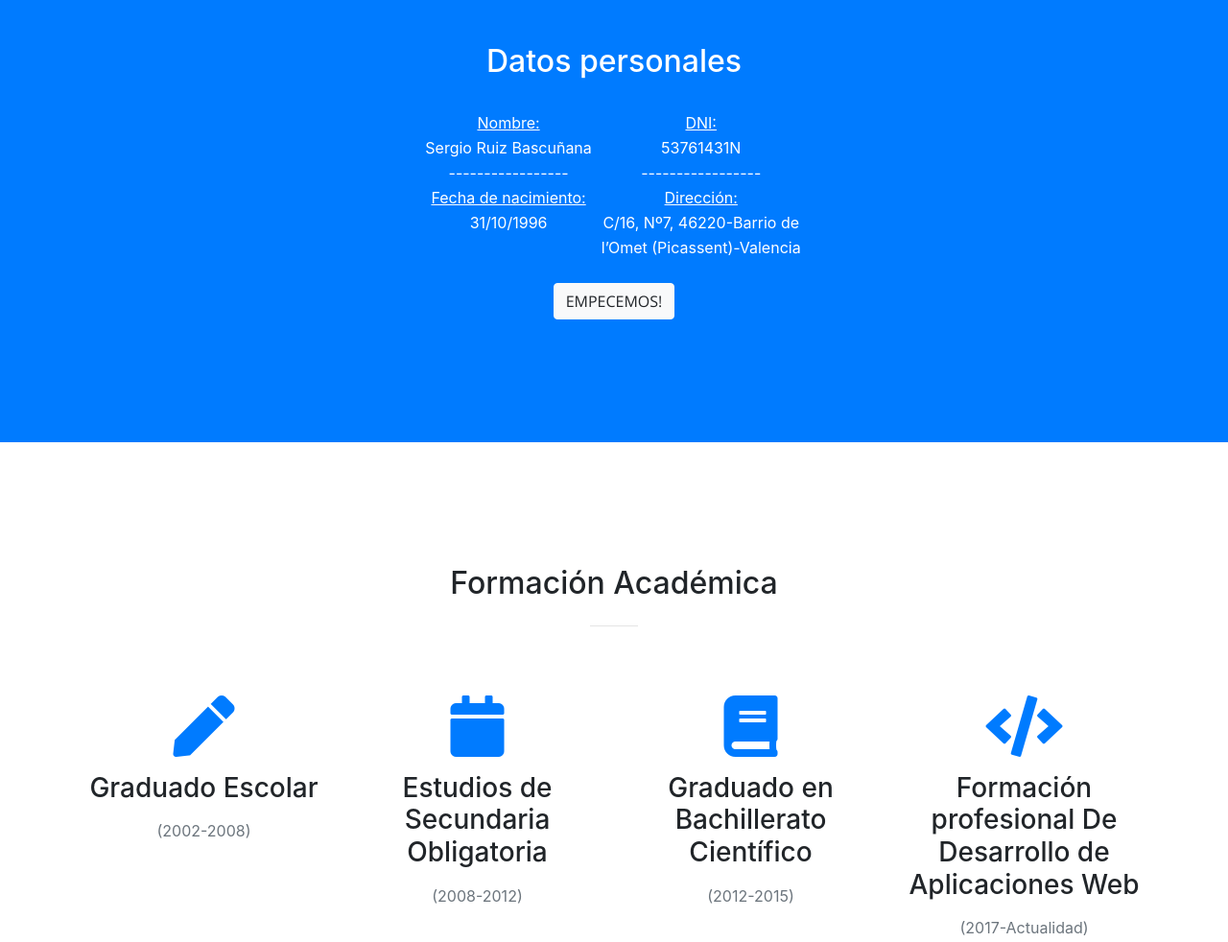
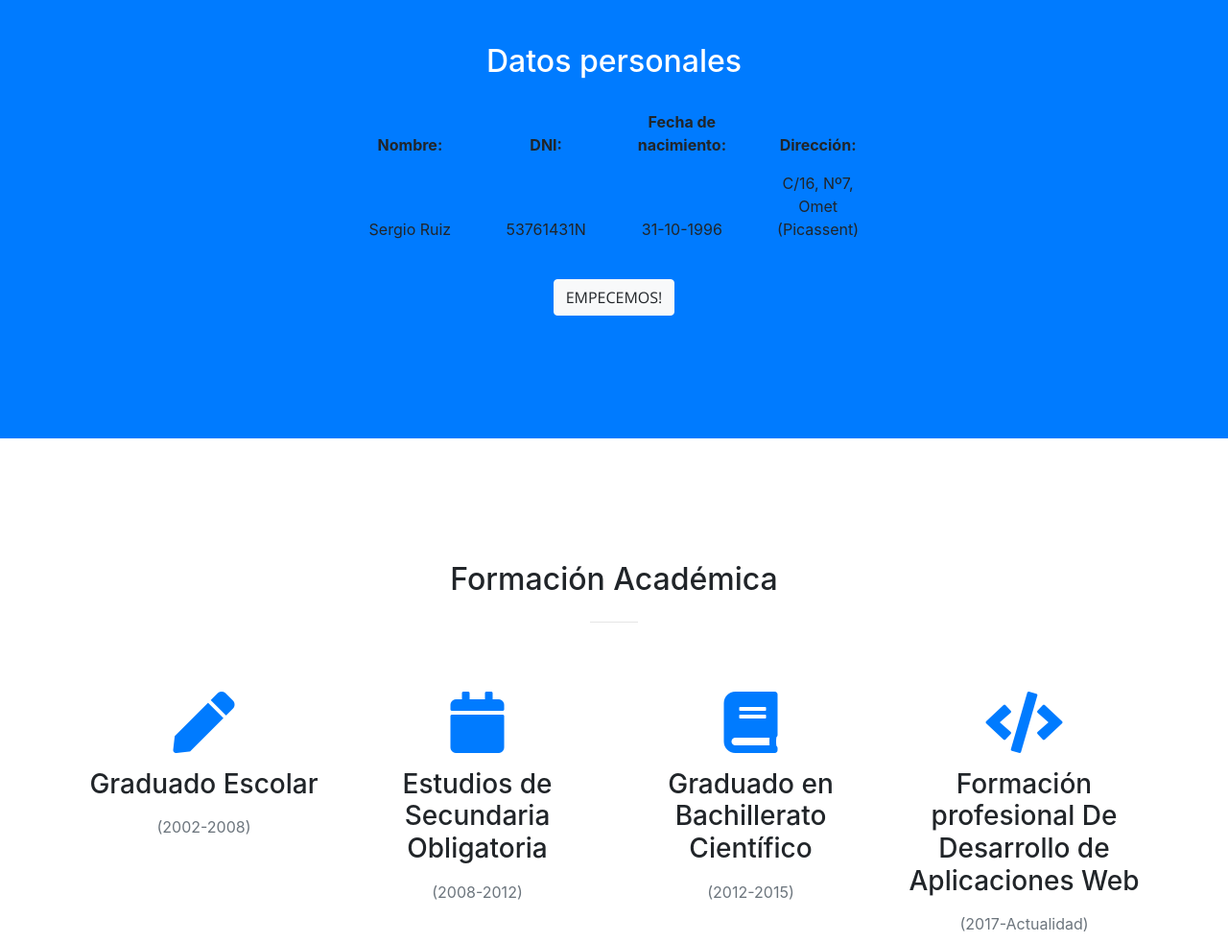
Before and after one commit to Sergio2431/Curriculum.github.io, a website with bundled scripts: page index.html in a window 1280 px wide. Shown: the part 1181-2163 px from the top of the page at 96% size. Built offline with nearby package versions, Linux system fonts and the light colour scheme.

Commit message:
subir Curriculum Definitivo

```diff
--- a/index.html
+++ b/index.html
@@ -79,60 +79,42 @@
           <div class="col-lg-8 mx-auto text-center">
             <img class="" src="img/fotocurri.jpg" alt="" width="200" height="250"><br><br><br>
             <h2 class="section-heading text-white">Datos personales</h2><br>
-                <table class="text-white" align="center">
-                  <tr>
-                    <td><u>Nombre: </u></td>
-                    <td></td>
-                    <td></td>
-                    <td></td>
-                    <td></td>
-                    <td><u><center>DNI:</center></u></td>
-                  </tr>
 
-                  <tr>
-                    <td>Sergio Ruiz Bascuñana</td>
-                    <td></td>
-                    <td></td>
-                    <td></td>
-                    <td></td>
-                    <td><center>53761431N</center></td>
-                  </tr>
+                <div class="col-md-16">
+                    <form>
+                      <div class="col-md-2 mb-2 d-inline-block">
+                        <label for="uname"><b>Nombre:</b></label>
+                      </div>
+                      <div class="col-md-2 mb-2 d-inline-block">
+                        <label for="uname"><b>DNI:</b></label>
+                      </div>
+                      <div class="col-md-2 mb-2 d-inline-block">
+                      <label for="uname"><b>Fecha de nacimiento:</b></label>
+                      </div>
+                      <div class="col-md-2 mb-2 d-inline-block">
+                        <label for="uname"><b>Dirección:</b></label>
+                      </div>
+                      <br>
+                    </form>
+                </div>
 
-                  <tr>
-                    <td>-----------------</td>
-                    <td></td>
-                    <td></td>
-                    <td></td>
-                    <td></td>
-                    <td><center>-----------------</center><td>
-                  </tr>
-
-                  <tr>
-                    <td><u>Fecha de nacimiento:<u></td>
-                    <td></td>
-                    <td></td>
-                    <td></td>
-                    <td></td>
-                    <td><u><center>Dirección: </center><u></td>
-                  </tr>
-                  <tr>
-                    <td>31/10/1996</td>
-                    <td></td>
-                    <td></td>
-                    <td></td>
-                    <td></td>
-                    <td><center>C/16, Nº7, 46220-Barrio de</center></td>
-                  </tr>
-                  <tr>
-                    <td></td>
-                    <td></td>
-                    <td></td>
-                    <td></td>
-                    <td></td>
-                    <td><center>l’Omet (Picassent)-Valencia</center></td>
-                  </tr>
-
-                </table>
+                <div class="col-md-16">
+                    <form>
+                      <div class="col-md-2 mb-2 d-inline-block">
+                        <label for="uname">Sergio Ruiz</label>
+                      </div>
+                      <div class="col-md-2 mb-2 d-inline-block">
+                        <label for="uname">53761431N</label>
+                      </div>
+                      <div class="col-md-2 mb-2 d-inline-block">
+                        <label for="uname">31-10-1996</label>
+                      </div>
+                      <div class="col-md-2 mb-2 d-inline-block">
+                        <label for="uname">C/16, Nº7, Omet (Picassent)</label>
+                      </div>
+                      <br>
+                    </form>
+                </div>
 
                 <br>
 
@@ -197,21 +179,21 @@
       </div>
       <div class="container">
         <div class="row">
-          <div class="col-lg-3 col-md-6 text-center">
+          <div class="col-lg-4 col-md-8 text-center">
             <div class="service-box mt-5 mx-auto">
               <i class="fas fa-4x fa-pen text-primary mb-3 sr-icon-1"></i>
               <h3 class="mb-3">Camarero en restaurante Ginos del MN4</h3>
               <p class="text-muted mb-0">(Abril-Noviembre) 2016</p>
             </div>
           </div>
-          <div class="col-lg-3 col-md-6 text-center">
+          <div class="col-lg-4 col-md-8 text-center">
             <div class="service-box mt-5 mx-auto">
               <i class="fas fa-4x fa-table text-primary mb-3 sr-icon-2"></i>
               <h3 class="mb-3">Camarero en restaurante Brassa de Mar</h3>
               <p class="text-muted mb-0">(Noviembre-Enero) 2016/2017</p>
             </div>
           </div>
-          <div class="col-lg-3 col-md-6 text-center">
+          <div class="col-lg-4 col-md-8 text-center">
             <div class="service-box mt-5 mx-auto">
               <i class="fas fa-4x fa-motorcycle text-primary mb-3 sr-icon-3"></i>
               <h3 class="mb-3">Repartidor de comida a domicilio en Telepizza</h3>
@@ -276,11 +258,20 @@
             <div class="progress-wrap ">
               <h3>Wordpress</h3>
               <div class="progress ">
-                <div class="progress-bar bg-warning " role="progressbar " aria-valuenow="80 " aria-valuemin="0 " aria-valuemax="100 " style="width: 90% ">
-                <span class="bar-width ">90%</span>
+                <div class="progress-bar bg-warning " role="progressbar " aria-valuenow="80 " aria-valuemin="0 " aria-valuemax="100 " style="width: 85% ">
+                <span class="bar-width ">85%</span>
                 </div>
               </div>
-            </div>
+            </div><br>
+
+            <div class="progress-wrap ">
+                <h3>Bootstrap</h3>
+                <div class="progress ">
+                  <div class="progress-bar bg-warning " role="progressbar " aria-valuenow="80 " aria-valuemin="0 " aria-valuemax="100 " style="width: 90% ">
+                  <span class="bar-width ">90%</span>
+                  </div>
+                </div>
+              </div>
           </div>
         </div>
     	<div class="col-md-6 wow fadeInRight " data-wow-offset="0 " data-wow-delay="0.6s">
```
Also changed, not shown: indexIngles.html (+35 -53 lines).
